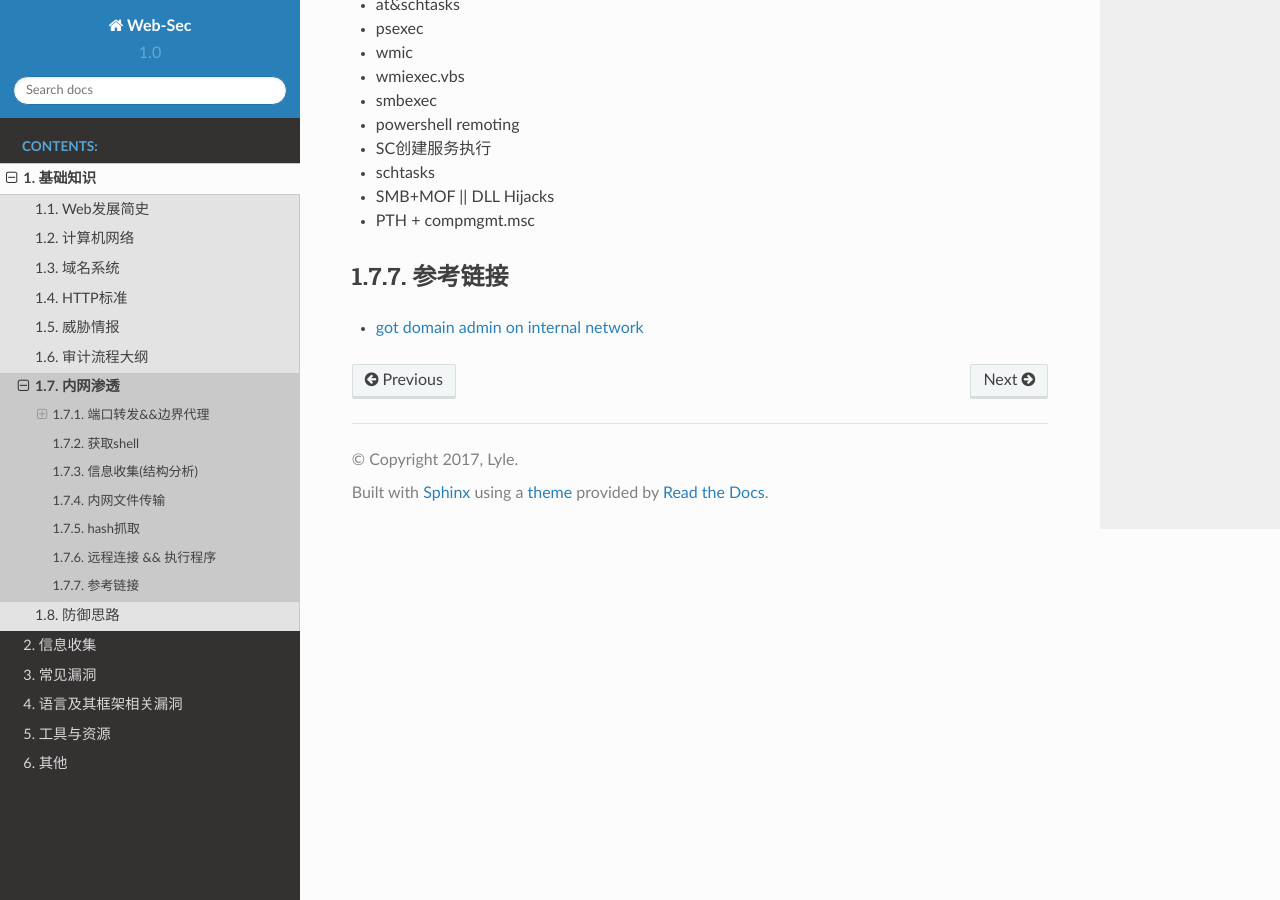
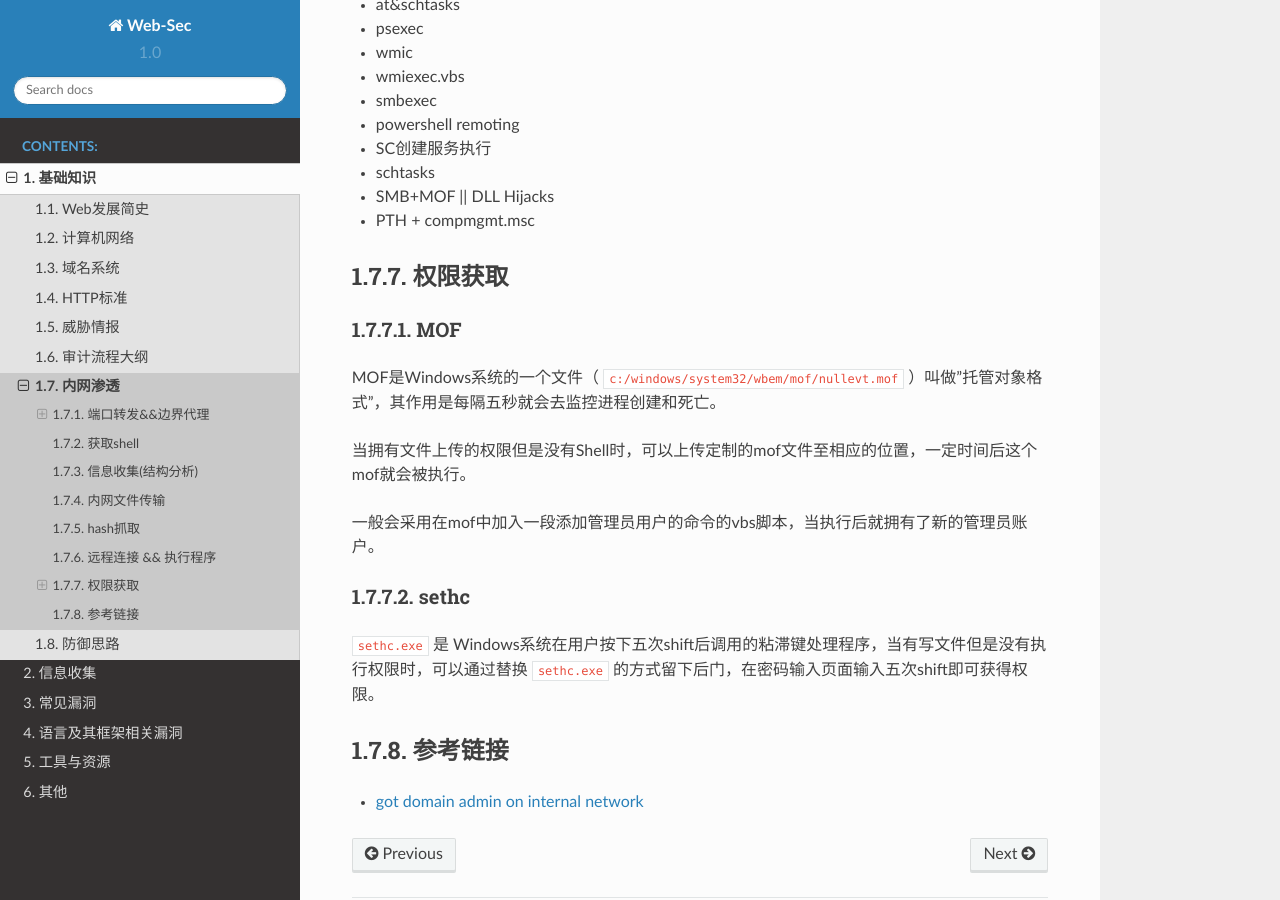
Before and after one commit to LyleMi/Learn-Web-Hacking, a Sphinx documentation site: the page built from source/basic/intranetpenetration.rst, in a window 1280 px wide and 900 px high, scrolled down 2777 px. Built offline with Sphinx 7.4.7 and the Read the Docs theme 2.0.0, drawn with Linux system fonts in a browser that asks for light colours.

```diff
--- a/source/basic/intranetpenetration.rst
+++ b/source/basic/intranetpenetration.rst
@@ -6,7 +6,6 @@
 
 端口转发
 ~~~~~~~~~~~~~~~~~~~~~~~~~~~~~~~~
-
 - windows
     - lcx
     - netsh
@@ -27,7 +26,6 @@
 
 获取shell
 --------------------------------
-
 - 常规shell反弹
 
 ::
@@ -48,7 +46,6 @@
 
 信息收集(结构分析)
 --------------------------------
-
 - 基本命令
     - 获取当前组的计算机名：``net view``
     - 查看所有域: ``net view /domain``
@@ -66,7 +63,6 @@
 
 内网文件传输
 --------------------------------
-
 - windows下文件传输
     - powershell
     - vbs脚本文件
@@ -84,7 +80,6 @@
 
 hash抓取
 --------------------------------
-
 - Windows本地密码散列导出工具
     - mimikatz
     - wce
@@ -105,7 +100,6 @@ hash抓取
 
 远程连接 && 执行程序
 --------------------------------
-
 - at&schtasks
 - psexec
 - wmic
@@ -117,6 +111,21 @@ hash抓取
 - SMB+MOF || DLL Hijacks
 - PTH + compmgmt.msc
 
+权限获取
+--------------------------------
+
+MOF
+~~~~~~~~~~~~~~~~~~~~~~~~~~~~~~~~
+MOF是Windows系统的一个文件（ ``c:/windows/system32/wbem/mof/nullevt.mof`` ）叫做"托管对象格式"，其作用是每隔五秒就会去监控进程创建和死亡。
+
+当拥有文件上传的权限但是没有Shell时，可以上传定制的mof文件至相应的位置，一定时间后这个mof就会被执行。
+
+一般会采用在mof中加入一段添加管理员用户的命令的vbs脚本，当执行后就拥有了新的管理员账户。
+
+sethc
+~~~~~~~~~~~~~~~~~~~~~~~~~~~~~~~~
+``sethc.exe`` 是 Windows系统在用户按下五次shift后调用的粘滞键处理程序，当有写文件但是没有执行权限时，可以通过替换 ``sethc.exe`` 的方式留下后门，在密码输入页面输入五次shift即可获得权限。
+
 参考链接
 --------------------------------
 - `got domain admin on internal network <https://medium.com/@adam.toscher/top-five-ways-i-got-domain-admin-on-your-internal-network-before-lunch-2018-edition-82259ab73aaa>`_
--- a/source/vuln/sql/index.rst
+++ b/source/vuln/sql/index.rst
@@ -7,6 +7,7 @@ SQL注入
 
    classify
    fuzz
+   privilege
    dbident
    bypass
    tricks
```
Also changed, not shown: source/vuln/sql/privilege.rst (added, +8 -0 lines).
